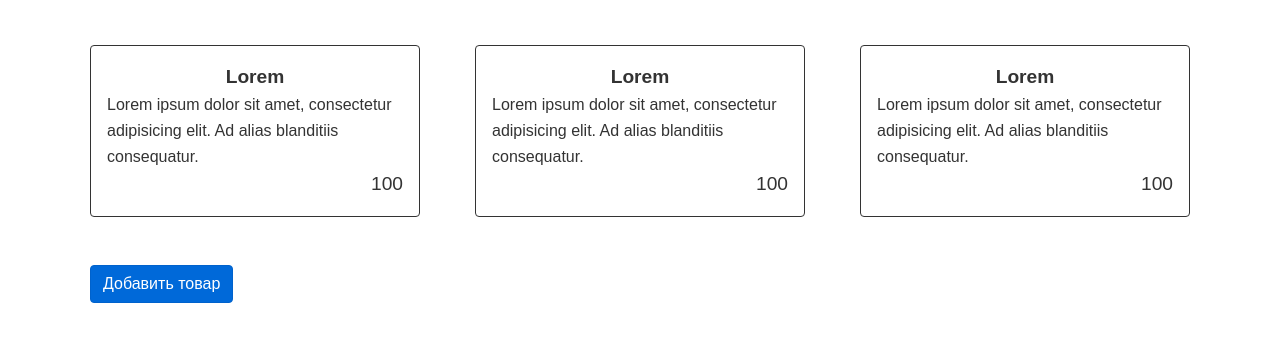
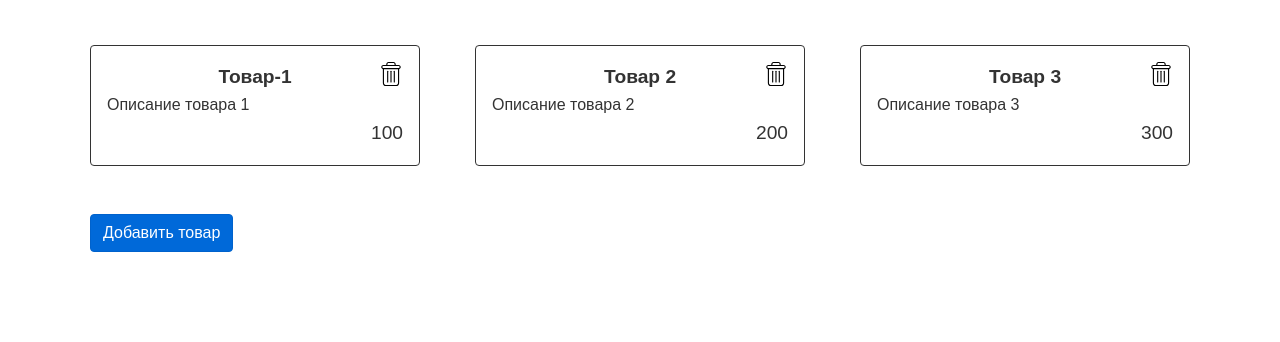
Before and after one commit to SukhovVA/test, a plain HTML site: page index.html in a window 1280 px wide. Shown: the part 140-482 px from the top of the page. Drawn offline with Linux system fonts and the light colour scheme.

Commit message:
js in progress

```diff
--- a/index.html
+++ b/index.html
@@ -4,33 +4,13 @@
     <meta charset="UTF-8">
     <title>Title</title>
     <link rel="stylesheet" href="style/style.css">
+    <link rel="icon" type="image/png" sizes="32x32" href="img/favicon-32x32.png">
+    <link rel="icon" type="image/png" sizes="16x16" href="img/favicon-16x16.png">
 </head>
 <body>
 <main>
     <h1>Test</h1>
-    <div class="product">
-        <div class="product-item">
-            <div class="product-item__header">Lorem</div>
-            <div class="product-item__info">Lorem ipsum dolor sit amet, consectetur adipisicing elit. Ad alias
-                blanditiis consequatur.
-            </div>
-            <div class="product-item__price">100</div>
-        </div>
-        <div class="product-item">
-            <div class="product-item__header">Lorem</div>
-            <div class="product-item__info">Lorem ipsum dolor sit amet, consectetur adipisicing elit. Ad alias
-                blanditiis consequatur.
-            </div>
-            <div class="product-item__price">100</div>
-        </div>
-        <div class="product-item">
-            <div class="product-item__header">Lorem</div>
-            <div class="product-item__info">Lorem ipsum dolor sit amet, consectetur adipisicing elit. Ad alias
-                blanditiis consequatur.
-            </div>
-            <div class="product-item__price">100</div>
-        </div>
-    </div>
+    <div class="product"></div>
     <button data-modal="modal">Добавить товар</button>
 </main>
 
@@ -41,12 +21,12 @@
             <div class="modal__content">
                 <div class="modal__text">
                     <div class="modal__title">Добавление товара</div>
-                    <form onsubmit="myFunction()">
+                    <form onsubmit="myFunction();return false">
                         <input id="name" type="text" placeholder="Введите название товара" required>
                         <input id="desc" type="text" placeholder="Введите описание товара" required>
+                        <input id="quantity" type="number" placeholder="Количество" required min="1">
                         <input id="price" type="number" placeholder="Введите цену" required min="1">
-                        <input id="amount" type="number" placeholder="Количество" required min="1">
-                        <button type="submit" >OK</button>
+                        <button type="submit">OK</button>
                     </form>
                 </div>
             </div>
--- a/js/main.js
+++ b/js/main.js
@@ -41,43 +41,51 @@
 })(window, document);
 
 class Product {
-    constructor(name, desc, amount, price) {
+    constructor(id, name, desc, quantity, price) {
+        this.id = id;
         this.name = name;
         this.desc = desc;
-        this.amount = amount;
+        this.quantity = quantity;
         this.price = price;
     }
 }
 
-var arr = [new Product("NAME-NAME", "Desc!!", "1", "100")];
-(function () {
-    console.log(arr[0].price);
+var arr = [
+    new Product(1, "Товар-1", "Описание товара 1", 1, 100),
+    new Product(2, "Товар 2", "Описание товара 2", 1, 200),
+    new Product(3, "Товар 3", "Описание товара 3", 1, 300),
+];
 
+(function f() {
+    arr.forEach(item => appendHtml(item));
 })(window,document)
 
-
-function myFunction(e) {
+function myFunction() {
     let form = document.querySelector("form");
     let product = new Product();
+    product.id = arr.length;
+    console.log(form.elements);
     product.name = form.elements.name.value;
     product.desc = form.elements.desc.value;
-    product.amount = form.elements.amount.value;
+    product.quantity = form.elements.quantity.value;
     product.price = form.elements.price.value;
     form.reset();
-   arr.push(product);
-   console.log(arr);
-   appendHtml(product);
+    appendHtml(product);
+    console.log(arr)
 }
 
 function appendHtml(product) {
     let productList = document.querySelector('.product');
     let productItem = document.createElement('div');
     productItem.classList.add('product-item');
-    productItem.innerHTML = '<div class="product-item__header">' + product.name + '</div><div class="product-item__info">' + product.desc + '</div><div class="product-item__price">' + product.price + '</div>';
+    productItem.id = product.id;
+    productItem.innerHTML = '<div class="product-item__header">' + product.name + '</div><div class="product-item__info">' + product.desc + '</div><div class="product-item__price">' + product.price + '</div><div class="product-item__remove" onclick="removeItem(this)"></div>';
     productList.appendChild(productItem);
 }
 
-
+function removeItem(el) {
+    el.parentNode.remove();
+}
 
 // (function () {
 //     let products = document.querySelector('.product');
--- a/style/style.less
+++ b/style/style.less
@@ -215,6 +215,7 @@ div.modal_open {
     border-radius: 4px;
     padding: 1em;
     margin: 1em 0;
+    position: relative;
     &__header {
       font-weight: bold;
       text-align: center;
@@ -223,6 +224,18 @@ div.modal_open {
     &__price {
       text-align: right;
       font-size: 1.2em;
+    }
+    &__remove {
+      position: absolute;
+      top: 1em;
+      right: 1em;
+      height: 1.5em;
+      width: 1.5em;
+      background-image: url("../img/trash.svg");
+      background-repeat: no-repeat;
+      background-position: center;
+      background-size: contain;
+      cursor: pointer;
     }
   }
 }
```
Also changed, not shown: img/favicon-16x16.png (added), img/favicon-32x32.png (added), img/trash.svg (added), style/style.css, 1 other file.
